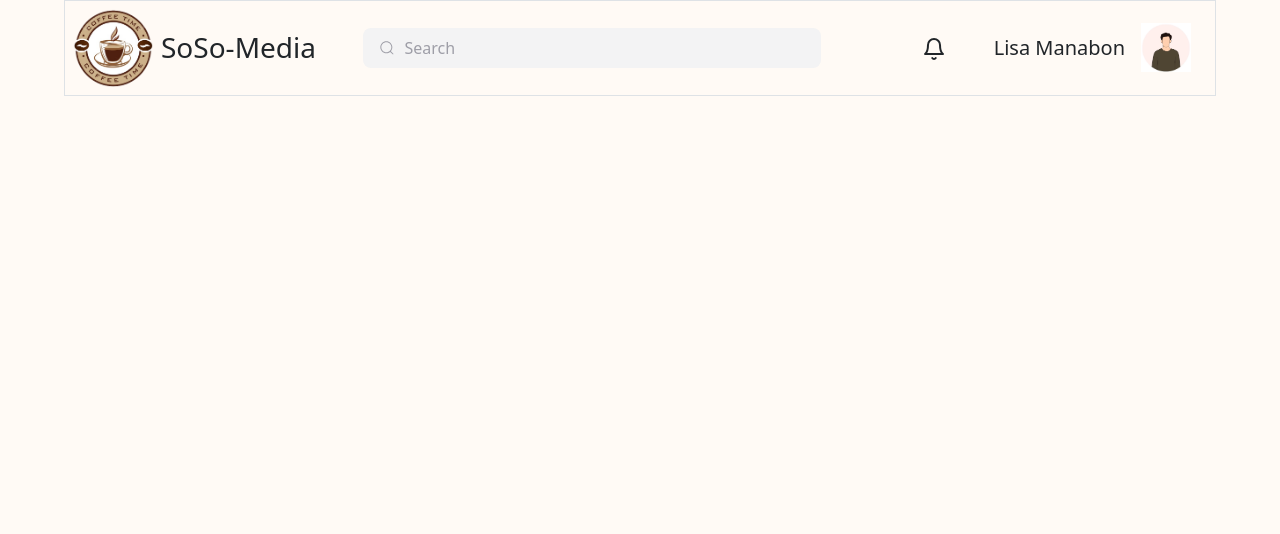
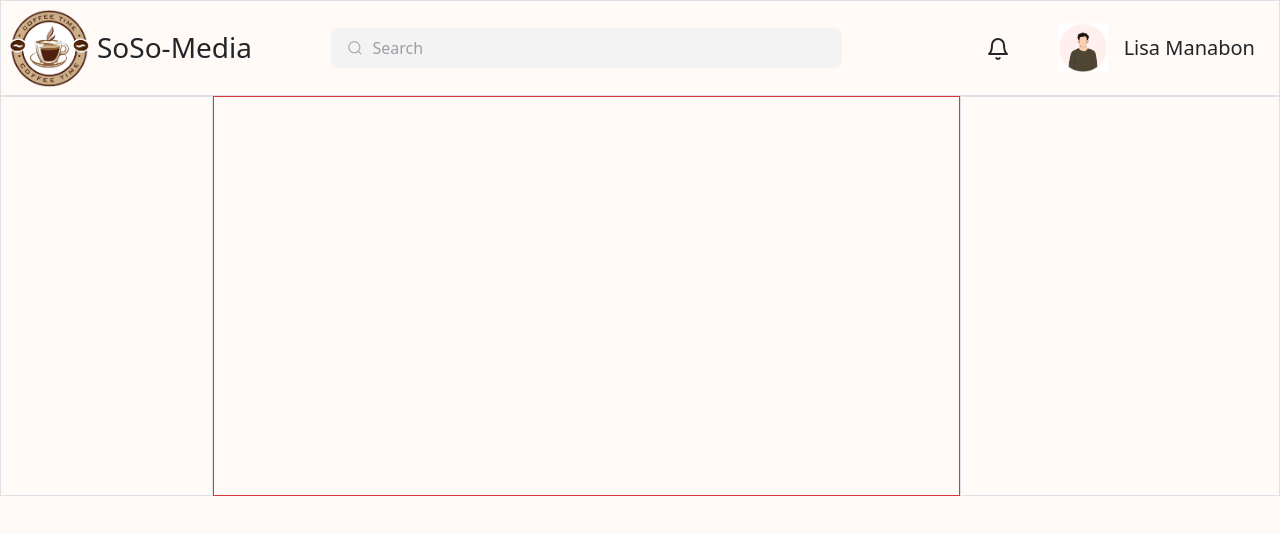
Before and after one commit to Lazy-seed/soso_frontend, a React (Create React App) app: page / in a window 1280 px wide. Shown: the top 534 px of the page. Built offline with nearby package versions, Linux system fonts and the light colour scheme; a web font is replaced by a local one.

Commit message:
upt -home scructure

```diff
--- a/src/assets/scss/bottstrap_extended.scss
+++ b/src/assets/scss/bottstrap_extended.scss
@@ -50,3 +50,6 @@ $primary: #f7343f;
         transform: scale(0.9);
     }
 }
+.pe-pointer{
+    cursor: pointer;
+}
--- a/src/assets/scss/custom.scss
+++ b/src/assets/scss/custom.scss
@@ -80,8 +80,8 @@ body {
 }
 
 .custom-container {
-    max-width: 1440px;
-    width: 90%;
+    max-width: 1500px;
+    width: 100%;
 
     margin: auto;
   }
--- a/src/pages/index.js
+++ b/src/pages/index.js
@@ -1,12 +1,28 @@
 import React from 'react'
 import Home from './home/Home'
 import TopNav from '../utilities/TopNav'
+import { Col, Container, Row } from 'reactstrap'
 
 export default function HomePages() {
   return (
     <div>
-    <TopNav/>
-      <Home/>
+      <TopNav />
+      <Row className='mx-0' style={{minHeight:"400px"}}>
+
+        {/* left screen */}
+        <Col md="2" className='m-0 border'></Col>
+
+        {/* main screen */}
+        <Col md="" className='m-0 border border-danger'>
+        <Home />
+
+        </Col>
+
+        {/* right screen */}
+        <Col md="3" className='m-0 border'>
+
+        </Col>
+      </Row>
     </div>
   )
 }
--- a/src/utilities/TopNav.js
+++ b/src/utilities/TopNav.js
@@ -30,17 +30,18 @@ export default function TopNav() {
             <Bell />
           </div>
           <div className='d-flex justify-content-center align-items-center gap-3'>
-            <h5 className='fs-5 m-0 '>Lisa Manabon</h5>
             <div class="dropdown">
-              <div className='d-flex justify-content-center  align-items-center gap-3 ' data-bs-toggle="dropdown" aria-expanded="false">
+              <div className='d-flex justify-content-center  align-items-center gap-3 pe-pointer' data-bs-toggle="dropdown" aria-expanded="false">
                 <img src={proflile} width={50} alt="" />
+                <h5 className='fs-5 m-0 cursor-pointer  '>Lisa Manabon</h5>
               </div>
-              <ul class="dropdown-menu " >
+              <ul class="dropdown-menu  " >
                 <li><a class="dropdown-item" href="#">Action</a></li>
                 <li><a class="dropdown-item" href="#">Another action</a></li>
                 <li><a class="dropdown-item" href="#">Something else here</a></li>
               </ul>
             </div>
+
             <div>
 
             </div>
```
